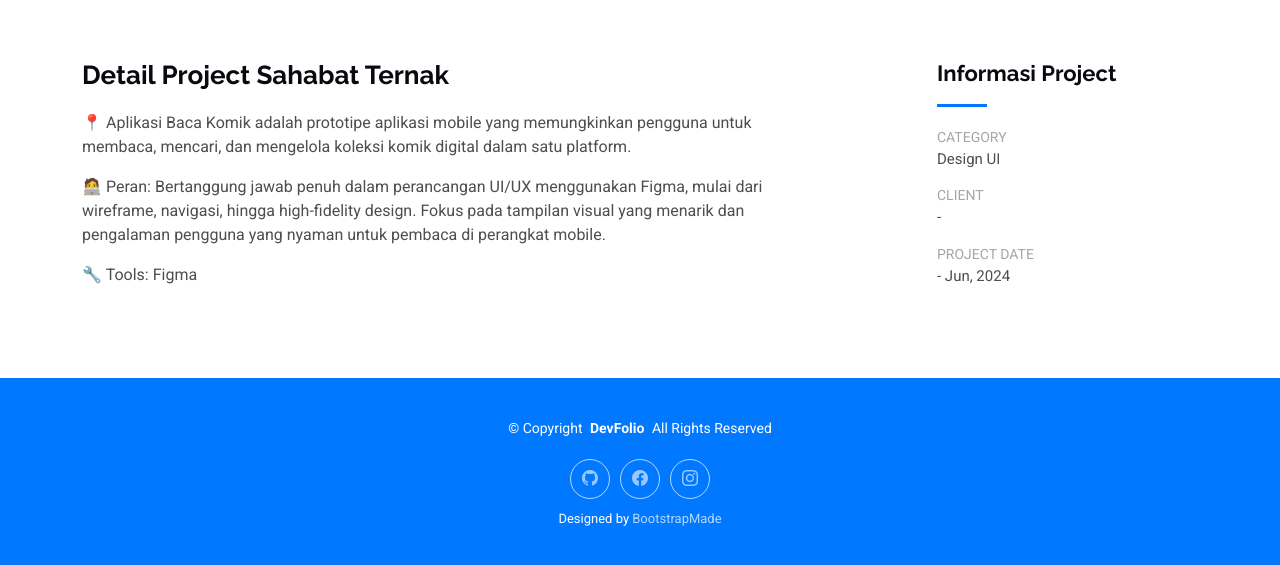
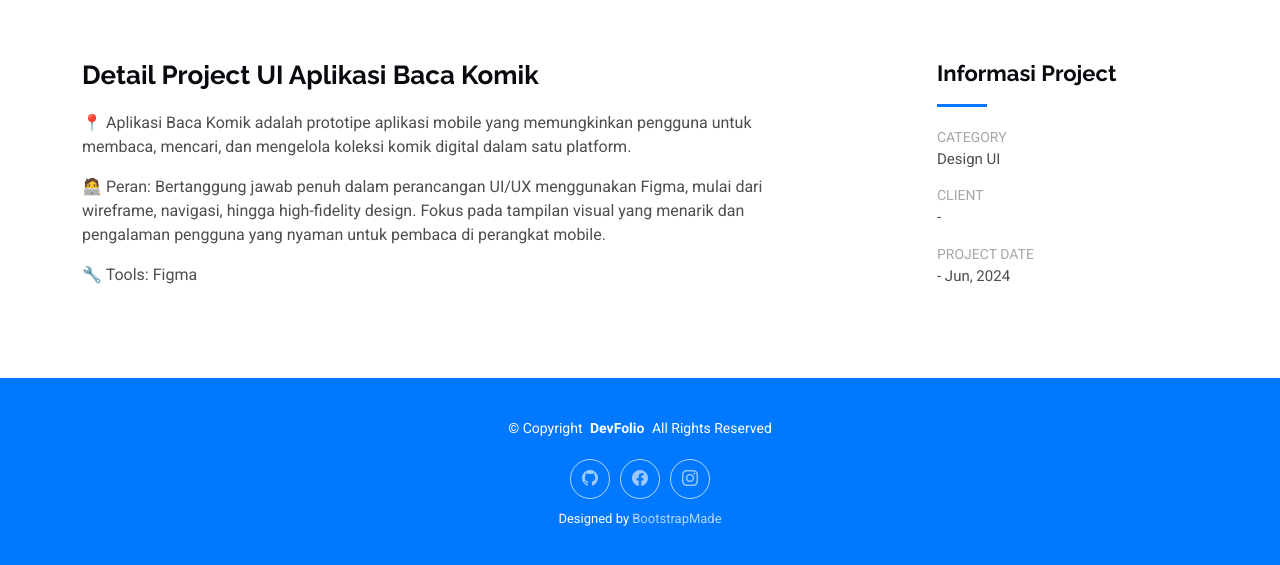
Before and after one commit to MichaelAgustinn/MichaelAgustinn.github.io, a plain HTML site: page portfolio-details-ui-bacakomik.html in a window 1280 px wide. Shown: the part 1100-1665 px from the top of the page. Drawn offline with Linux system fonts and the light colour scheme.

Commit message:
[fix:portofolio]

```diff
--- a/portfolio-details-ui-bacakomik.html
+++ b/portfolio-details-ui-bacakomik.html
@@ -137,7 +137,7 @@
           <div class="row justify-content-between gy-4 mt-4">
             <div class="col-lg-8" data-aos="fade-up">
               <div class="portfolio-description">
-                <h2>Detail Project Sahabat Ternak</h2>
+                <h2>Detail Project UI Aplikasi Baca Komik</h2>
                 <p>
                   📍 Aplikasi Baca Komik adalah prototipe aplikasi mobile yang
                   memungkinkan pengguna untuk membaca, mencari, dan mengelola
```
